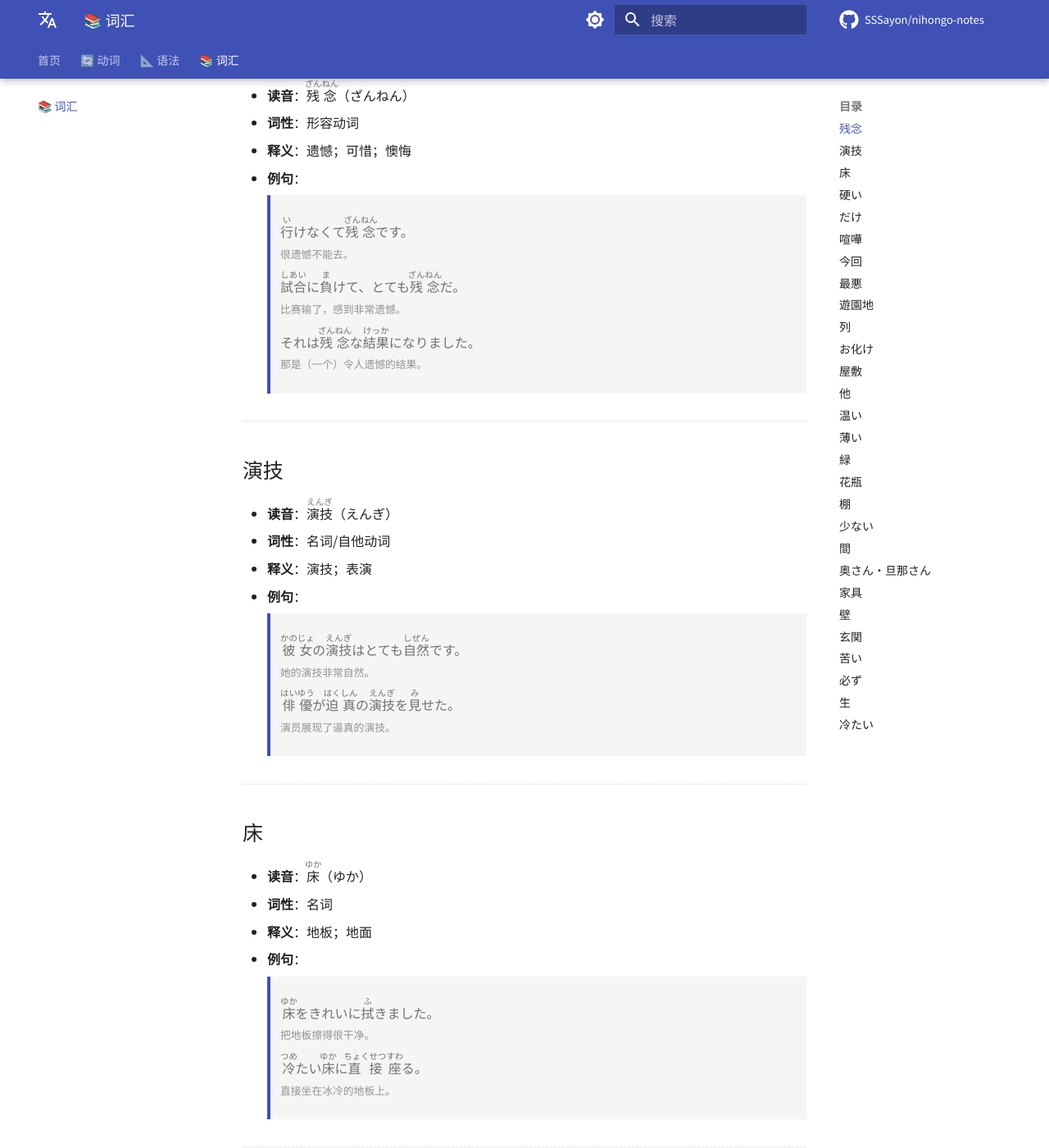
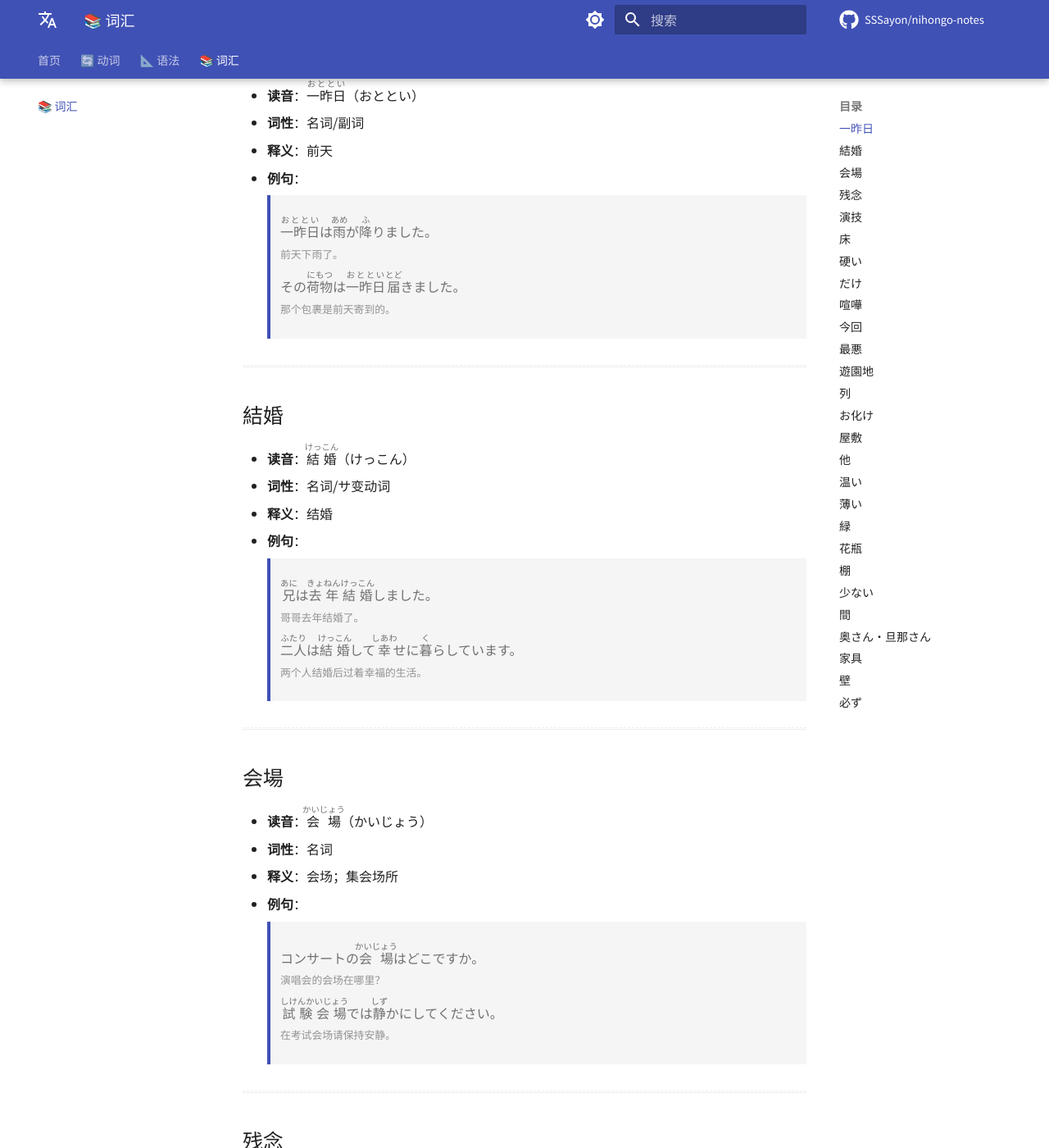
Before and after one commit to SSSayon/nihongo-notes, an MkDocs documentation site: the page built from docs/vocabulary.md, in a window 1280 px wide and 1400 px high, scrolled down 317 px. Shown: the whole window at 82% size. Built offline with MkDocs 1.6.1 and Material for MkDocs 9.7.7, drawn with Linux system fonts in a browser that asks for light colours; comment, search, counter and statistics services are not loaded; some of the changed text lies outside the part shown.

Commit message:
chore: update site content

```diff
--- a/docs/verbs.md
+++ b/docs/verbs.md
@@ -2,7 +2,32 @@
 
 记录动词。
 
-共 **16** 个动词
+共 **17** 个动词
+
+---
+
+## 泣く
+
+- **读音**：<ruby>泣<rt>な</rt></ruby>く（なく）
+- **类型**：五段动词
+- **释义**：哭，哭泣，流泪
+
+- **例句**：
+
+    > <div class="example-box">
+    > <ruby>悲<rt>かな</rt></ruby>しくて<ruby>泣<rt>な</rt></ruby>きました。
+    > <br><small>因为伤心而哭了。</small>
+    > </div>
+
+    > <div class="example-box">
+    > <ruby>赤<rt>あか</rt></ruby>ちゃんが<ruby>大声<rt>おおごえ</rt></ruby>で<ruby>泣<rt>な</rt></ruby>いている。
+    > <br><small>婴儿正在大声哭泣。</small>
+    > </div>
+
+    > <div class="example-box">
+    > <ruby>映画<rt>えいが</rt></ruby>を<ruby>見<rt>み</rt></ruby>て、<ruby>感動<rt>かんどう</rt></ruby>して<ruby>泣<rt>な</rt></ruby>いてしまった。
+    > <br><small>看了电影，感动得流泪了。</small>
+    > </div>
 
 ---
 
--- a/docs/vocabulary.md
+++ b/docs/vocabulary.md
@@ -2,7 +2,67 @@
 
 记录名词、形容词等词汇。
 
-共 **28** 个词汇
+共 **27** 个词汇
+
+---
+
+## 一昨日
+
+- **读音**：<ruby>一昨日<rt>おととい</rt></ruby>（おととい）
+- **词性**：名词/副词
+- **释义**：前天
+
+- **例句**：
+
+    > <div class="example-box">
+    > <ruby>一昨日<rt>おととい</rt></ruby>は<ruby>雨<rt>あめ</rt></ruby>が<ruby>降<rt>ふ</rt></ruby>りました。
+    > <br><small>前天下雨了。</small>
+    > </div>
+
+    > <div class="example-box">
+    > その<ruby>荷物<rt>にもつ</rt></ruby>は<ruby>一昨日<rt>おととい</rt></ruby><ruby>届<rt>とど</rt></ruby>きました。
+    > <br><small>那个包裹是前天寄到的。</small>
+    > </div>
+
+---
+
+## 結婚
+
+- **读音**：<ruby>結婚<rt>けっこん</rt></ruby>（けっこん）
+- **词性**：名词/サ变动词
+- **释义**：结婚
+
+- **例句**：
+
+    > <div class="example-box">
+    > <ruby>兄<rt>あに</rt></ruby>は<ruby>去年<rt>きょねん</rt></ruby><ruby>結婚<rt>けっこん</rt></ruby>しました。
+    > <br><small>哥哥去年结婚了。</small>
+    > </div>
+
+    > <div class="example-box">
+    > <ruby>二人<rt>ふたり</rt></ruby>は<ruby>結婚<rt>けっこん</rt></ruby>して<ruby>幸<rt>しあわ</rt></ruby>せに<ruby>暮<rt>く</rt></ruby>らしています。
+    > <br><small>两个人结婚后过着幸福的生活。</small>
+    > </div>
+
+---
+
+## 会場
+
+- **读音**：<ruby>会場<rt>かいじょう</rt></ruby>（かいじょう）
+- **词性**：名词
+- **释义**：会场；集会场所
+
+- **例句**：
+
+    > <div class="example-box">
+    > コンサートの<ruby>会場<rt>かいじょう</rt></ruby>はどこですか。
+    > <br><small>演唱会的会场在哪里？</small>
+    > </div>
+
+    > <div class="example-box">
+    > <ruby>試験会場<rt>しけんかいじょう</rt></ruby>では<ruby>静<rt>しず</rt></ruby>かにしてください。
+    > <br><small>在考试会场请保持安静。</small>
+    > </div>
 
 ---
 
@@ -478,51 +538,6 @@
 
 ---
 
-## 玄関
-
-- **读音**：<ruby>玄関<rt>げんかん</rt></ruby>（げんかん）
-- **词性**：名詞
-- **释义**：玄关；门厅；入口
-
-- **例句**：
-
-    > <div class="example-box">
-    > <ruby>玄関<rt>げんかん</rt></ruby>で<ruby>靴<rt>くつ</rt></ruby>を<ruby>脱<rt>ぬ</rt></ruby>いでください。
-    > <br><small>请在玄关脱鞋。</small>
-    > </div>
-
-    > <div class="example-box">
-    > <ruby>玄関<rt>げんかん</rt></ruby>のチャイムが<ruby>鳴<rt>な</rt></ruby>っています。
-    > <br><small>玄关的门铃响了。</small>
-    > </div>
-
----
-
-## 苦い
-
-- **读音**：<ruby>苦<rt>にが</rt></ruby>い（にがい）
-- **词性**：形容词
-- **释义**：苦的；（表情）痛苦的、不悦的；（经验）痛苦的
-
-- **例句**：
-
-    > <div class="example-box">
-    > この<ruby>薬<rt>くすり</rt></ruby>はとても<ruby>苦<rt>にが</rt></ruby>いです。
-    > <br><small>这个药非常苦。</small>
-    > </div>
-
-    > <div class="example-box">
-    > <ruby>彼<rt>かれ</rt></ruby>は<ruby>苦<rt>にが</rt></ruby>い<ruby>経験<rt>けいけん</rt></ruby>をしました。
-    > <br><small>他有过痛苦的经历。</small>
-    > </div>
-
-    > <div class="example-box">
-    > <ruby>失敗<rt>しっぱい</rt></ruby>して<ruby>苦<rt>にが</rt></ruby>い<ruby>顔<rt>かお</rt></ruby>をしています。
-    > <br><small>因为失败而露出了不悦的表情。</small>
-    > </div>
-
----
-
 ## 必ず
 
 - **读音**：<ruby>必<rt>かなら</rt></ruby>ず（かならず）
@@ -551,43 +566,3 @@
 >
 
 ---
-
-## 生
-
-- **读音**：<ruby>生<rt>なま</rt></ruby>（なま）
-- **词性**：名词
-- **释义**：生的；未加工的；现场直播
-
-- **例句**：
-
-    > <div class="example-box">
-    > <ruby>生<rt>なま</rt></ruby>の<ruby>野菜<rt>やさい</rt></ruby>をサラダにして<ruby>食<rt>た</rt></ruby>べます。
-    > <br><small>把生蔬菜做成沙拉吃。</small>
-    > </div>
-
-    > <div class="example-box">
-    > そのコンサートを<ruby>生放送<rt>なまほうそう</rt></ruby>で<ruby>見<rt>み</rt></ruby>ました。
-    > <br><small>我看了那场演唱会的现场直播。</small>
-    > </div>
-
----
-
-## 冷たい
-
-- **读音**：<ruby>冷<rt>つめ</rt></ruby>たい（つめたい）
-- **词性**：形容词
-- **释义**：凉的，冰凉的（触觉上的冷）；冷淡的，冷漠的（态度或性格）
-
-- **例句**：
-
-    > <div class="example-box">
-    > <ruby>冷蔵庫<rt>れいぞうこ</rt></ruby>に<ruby>冷<rt>つめ</rt></ruby>たい<ruby>飲<rt>の</rt></ruby>み<ruby>物<rt>もの</rt></ruby>があります。
-    > <br><small>冰箱里有冰凉的饮料。</small>
-    > </div>
-
-    > <div class="example-box">
-    > <ruby>彼<rt>かれ</rt></ruby>は<ruby>最近<rt>さいきん</rt></ruby>、<ruby>私<rt>わたし</rt></ruby>に<ruby>冷<rt>つめ</rt></ruby>たいです。
-    > <br><small>他最近对我比较冷淡。</small>
-    > </div>
-
----
```
Also changed, not shown: docs/index.md (+3 -3 lines), 2 other files.
